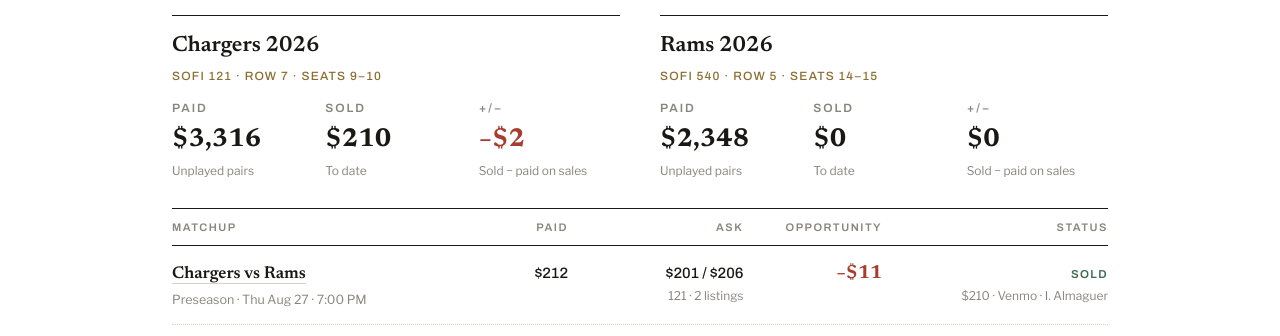
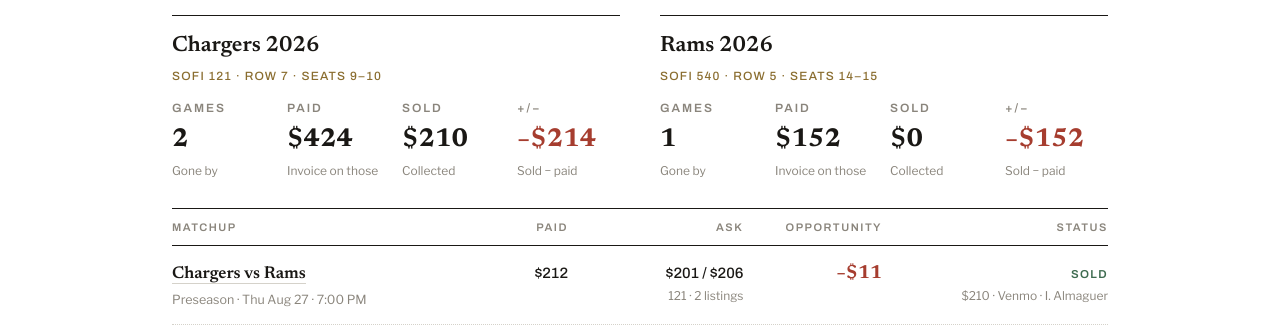
Before and after one commit to nick-ostroff/ostroff-la, a website: page tickets/index.html in a window 1280 px wide. Shown: the part 415-751 px from the top of the page. Drawn offline with nearby package versions, Linux system fonts and the light colour scheme.

Commit message:
Tally games gone by, paid, collected, and plus-minus
Paid is no longer remaining inventory. Each team now shows settled games (played or sold), invoice on those, cash collected, and sold minus paid.

```diff
--- a/assets/site.css
+++ b/assets/site.css
@@ -419,7 +419,7 @@
 .tally-card .kicker { margin-top: 4px; }
 .tally-nums {
   display: grid;
-  grid-template-columns: 1fr 1fr 1fr;
+  grid-template-columns: repeat(4, minmax(0, 1fr));
   gap: 12px;
   margin-top: 14px;
   font-variant-numeric: tabular-nums;
--- a/tickets/index.html
+++ b/tickets/index.html
@@ -48,18 +48,20 @@
         <h3>Chargers 2026</h3>
         <div class="kicker">SoFi 121 · Row 7 · Seats 9–10</div>
         <div class="tally-nums">
-          <div><div class="label">Paid</div><div class="num">$3,316</div><div class="fine">Unplayed pairs</div></div>
-          <div><div class="label">Sold</div><div class="num">$210</div><div class="fine">To date</div></div>
-          <div><div class="label">+/−</div><div class="num down">−$2</div><div class="fine">Sold − paid on sales</div></div>
+          <div><div class="label">Games</div><div class="num">2</div><div class="fine">Gone by</div></div>
+          <div><div class="label">Paid</div><div class="num">$424</div><div class="fine">Invoice on those</div></div>
+          <div><div class="label">Sold</div><div class="num">$210</div><div class="fine">Collected</div></div>
+          <div><div class="label">+/−</div><div class="num down">−$214</div><div class="fine">Sold − paid</div></div>
         </div>
       </div>
       <div class="tally-card" data-tally="rams">
         <h3>Rams 2026</h3>
         <div class="kicker">SoFi 540 · Row 5 · Seats 14–15</div>
         <div class="tally-nums">
-          <div><div class="label">Paid</div><div class="num">$2,348</div><div class="fine">Unplayed pairs</div></div>
-          <div><div class="label">Sold</div><div class="num">$0</div><div class="fine">To date</div></div>
-          <div><div class="label">+/−</div><div class="num ">$0</div><div class="fine">Sold − paid on sales</div></div>
+          <div><div class="label">Games</div><div class="num">1</div><div class="fine">Gone by</div></div>
+          <div><div class="label">Paid</div><div class="num">$152</div><div class="fine">Invoice on those</div></div>
+          <div><div class="label">Sold</div><div class="num">$0</div><div class="fine">Collected</div></div>
+          <div><div class="label">+/−</div><div class="num down">−$152</div><div class="fine">Sold − paid</div></div>
         </div>
       </div>
     </div>
```
